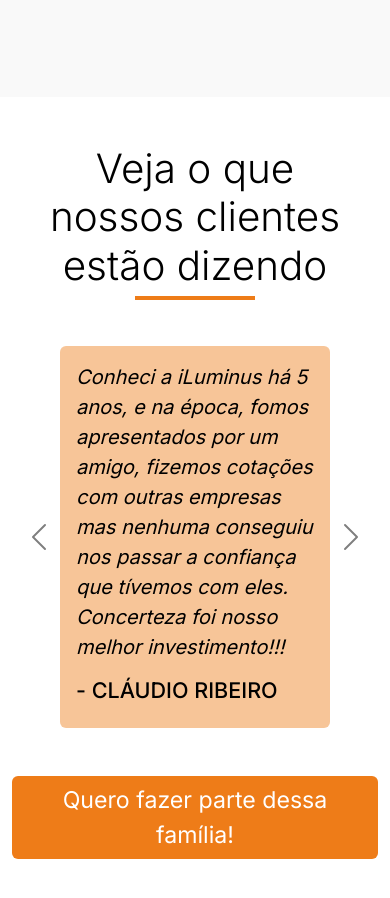
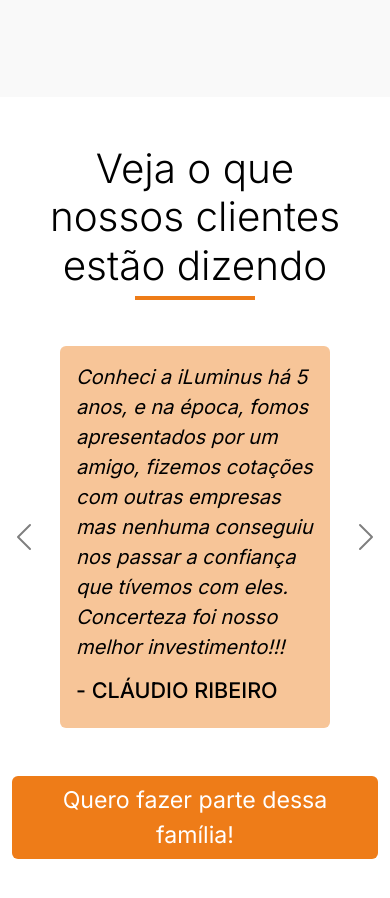
Before and after one commit to Aenewsss/iluminus-lp, a Next.js app: page / in a window 390 px wide. Shown: the part 2824-3722 px from the top of the page. Built offline with nearby package versions, Linux system fonts and the light colour scheme.

Commit message:
new changes in feedbacks

```diff
--- a/src/app/globals.css
+++ b/src/app/globals.css
@@ -168,10 +168,27 @@
     animation: whatsFloating 4s linear infinite;
 }
 
+.carousel-control-next {
+    right: -4vw !important;
+}
+
+.carousel-control-prev {
+    left: -4vw !important;
+}
+
 @media screen and (max-width: 992px) {
     .line-after::after {
       display: none;
     }
+
+    .carousel-control-next {
+        right: 0;
+    }
+
+    .carousel-control-prev {
+        left: 0;
+    }
+
 }
 
 @keyframes club {
```
